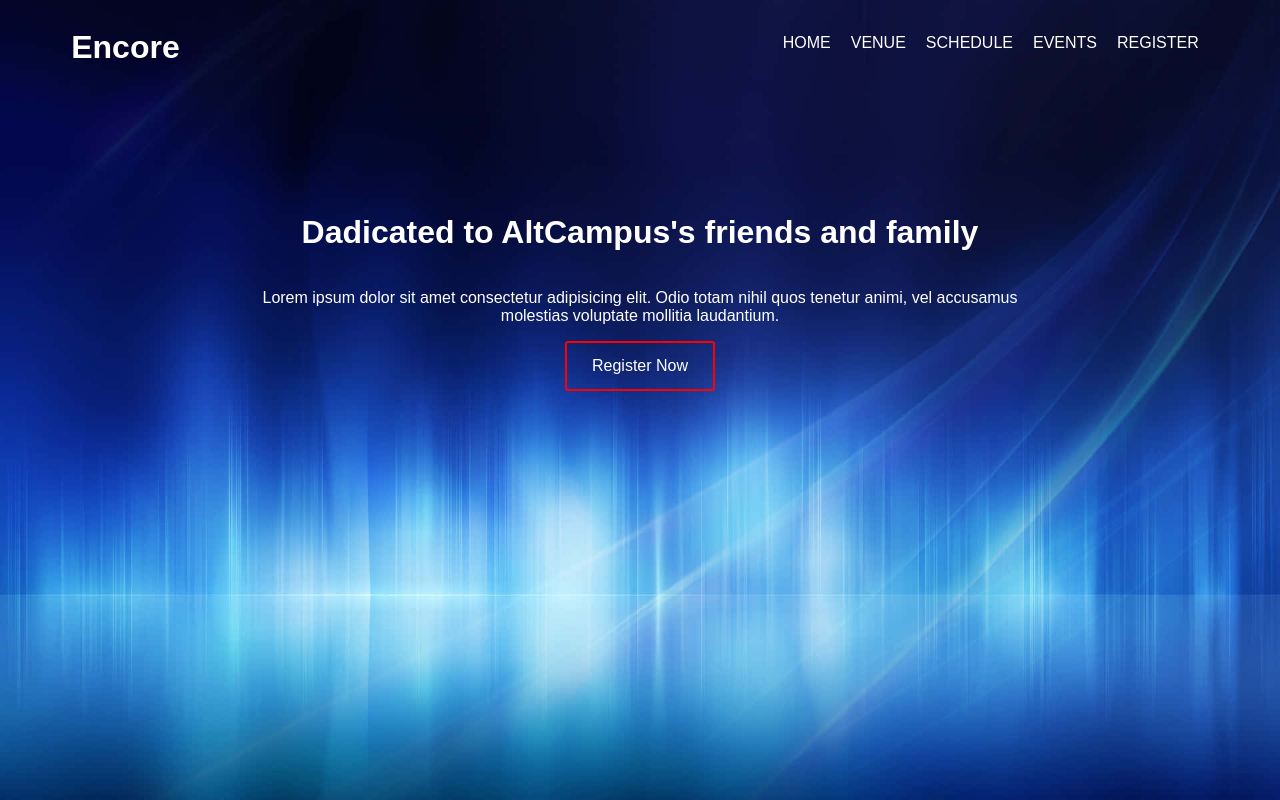
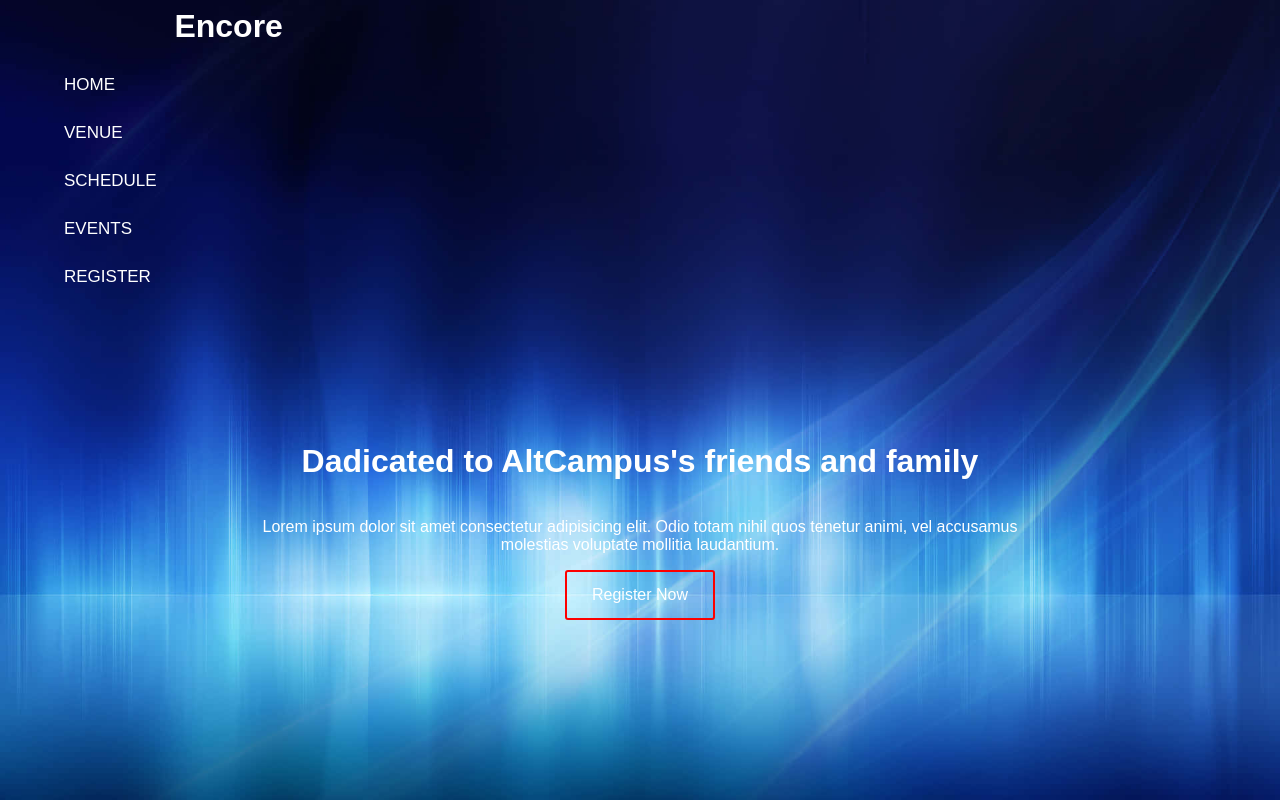
Before and after one commit to Fouz-Sherwani/project-encore, a plain HTML site: page index.html in a window 1280 px wide. Drawn offline with Linux system fonts and the light colour scheme.

Commit message:
add mobile-humbergur menu

```diff
--- a/index.html
+++ b/index.html
@@ -11,8 +11,11 @@
   <body>
     <header class="header">
         <div class="navegation">
-            <h1 color="w">Encore</h1>
-            <nav class="navlink">
+            <h1 class="flex-item">Encore</h1>
+            <a href="javascript:void(0);" class="icon flex-item" onclick="myFunction()">
+              <img class="humburg" src="/images/icons8-hamburger-menu.svg" alt="humburg menu icon">
+            </a>
+             <nav id="nvlink" class="navlink flex-item">
                 <ul>
                     <li><a href="#">HOME</a></li>
                     <li><a href="#">VENUE</a></li>
@@ -30,5 +33,6 @@
     </header>
     <main>
     </main>
+    <script type="text/javascript" src="index.js"></script>
   </body>
 </html>
--- /dev/null
+++ b/index.js
@@ -0,0 +1,8 @@
+function myFunction() {
+    var x = document.getElementById("nvlink");
+    if (x.style.display === "none") {
+      x.style.display = "block";
+    } else {
+      x.style.display = "none";
+    }
+  }
--- a/style.css
+++ b/style.css
@@ -1,30 +1,43 @@
-
-.navegation {
-display: flex;
-justify-content: space-between;
-width: 90%;
-}
-
-.navlink {
-margin-left: 30%;
-}
-
-
-ul {
-    display: flex;
-    list-style: none;
-    justify-content: space-between;
-}
-li {
-padding: 10px;
-}
-
 .header {
     display: flex;
     flex-direction: column;
     align-items: center;
     text-align: center;
+    width: 100%;
+
 }
+
+/* .navegation {
+    display: flex;
+    justify-content: space-between;
+    align-items: center;
+    width: 90%;
+    flex-wrap: wrap;
+    flex-grow: 1;
+    } */
+
+    .navegation {
+        display: flex;
+        flex-wrap: wrap;
+        align-items: center;
+        width: 100%;
+        justify-content: space-between;
+      }
+
+      .flex-item {
+        flex-basis: 33.33%;
+        margin: 0 10px;
+      }
+
+      .flex-item:last-child {
+        flex-basis: 100%;
+        margin: 0;
+        justify-content: flex-start;
+      }
+
+
+
+
 
 .heading {
     margin-top: 10%;
@@ -46,10 +59,7 @@ body {
         width: 65%;
         text-align: center;
     }
-    a  {
-        color: white;
-        text-decoration: none;
-    }
+
     button  {
         background-color: transparent;
         color: white;
@@ -59,3 +69,68 @@ body {
         height: 50px;
         font-size: medium;
     }
+
+    .humburg  {
+        width: 32px;
+        height: 32px;
+        align-items: left;
+
+    }
+
+    .navlink {
+        display: none;
+    }
+
+    ul {
+        display: flex;
+        flex-direction: column;
+        list-style: none;
+        align-items: flex-start;
+    }
+    li {
+    padding: 10px;
+    width: 90%;
+    }
+
+    li a {
+        color: white;
+        padding: 4px 6px;
+        text-decoration: none;
+        font-size: 17px;
+        display: block;
+        text-align: left;
+    }
+
+        .flex-item li a:hover {
+    background-color: #ddd;
+    color: black;
+    }
+
+    @media only screen and (min-width: 431px) {
+
+        .humburg {
+            display: none;
+        }
+
+
+
+            .navlink {
+            display: flex;
+            margin-left: 30%;
+            }
+
+
+            ul {
+                display: flex;
+                list-style: none;
+                justify-content: space-between;
+            }
+            li {
+            padding: 10px;
+            }
+
+            a  {
+                color: white;
+                text-decoration: none;
+            }
+    }
```
Also changed, not shown: images/icons8-hamburger-menu.svg (added), images/more.png (added).
